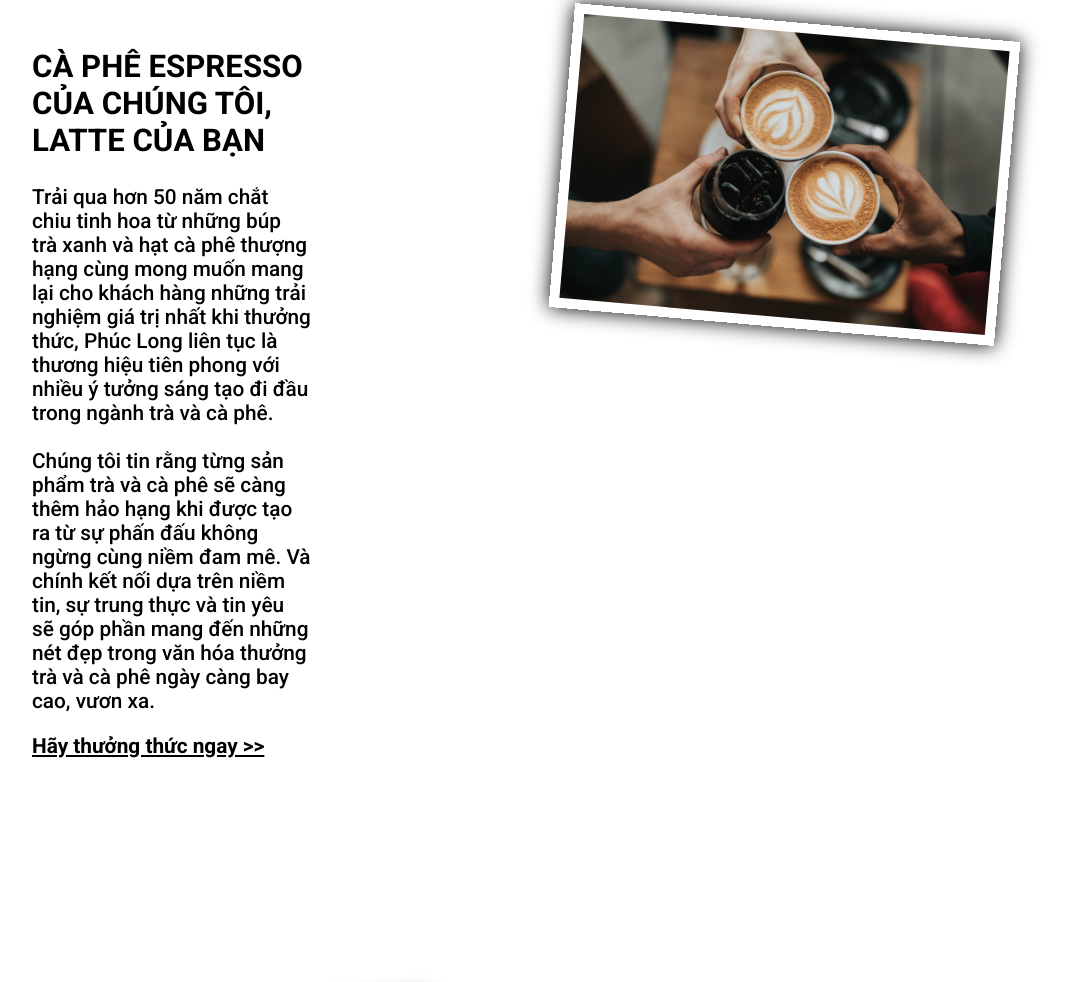
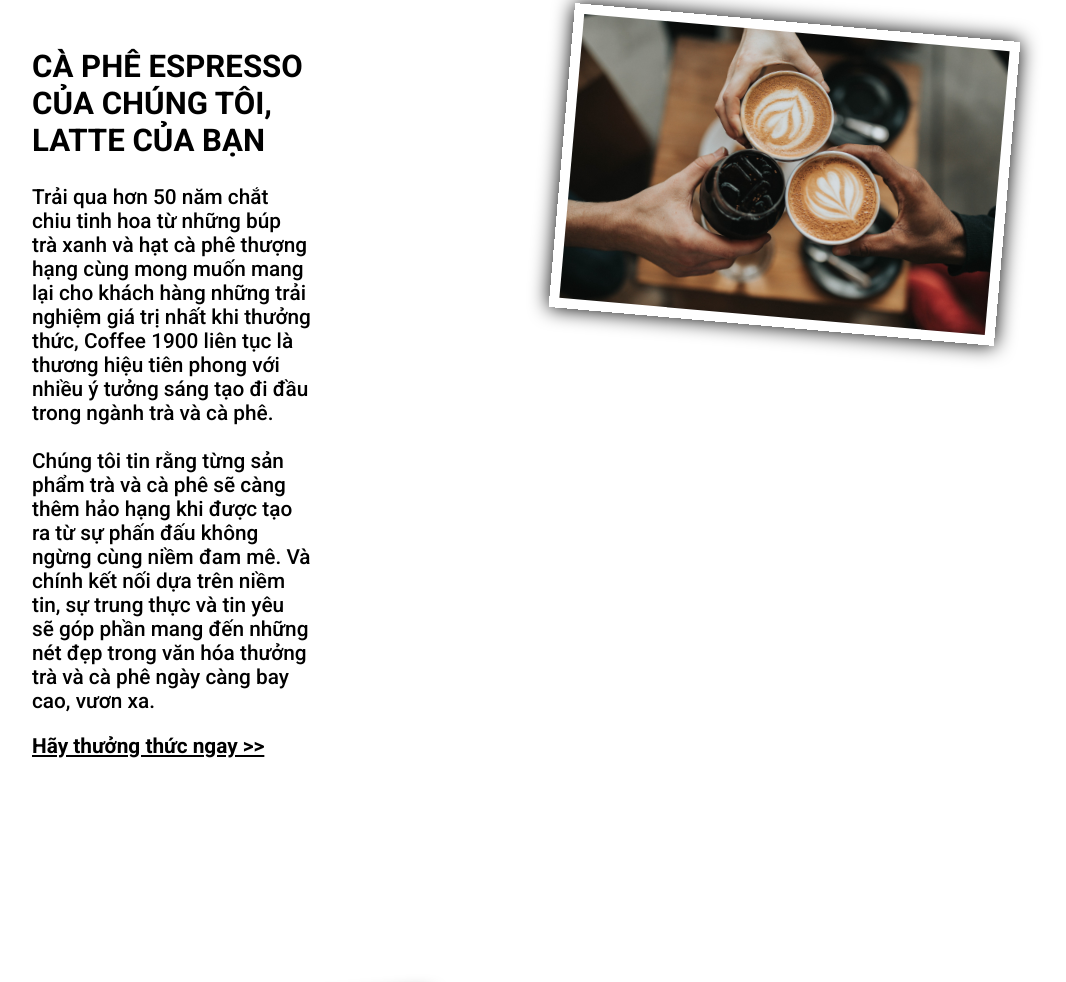
Before and after one commit to fleeforezz/Impresso_Espresso, a plain HTML site: page src/html/index.html in a window 1280 px wide. Shown: the part 1070-2052 px from the top of the page, without its empty margins (96-1162 px from the left). Drawn offline with Linux system fonts and the light colour scheme.

Commit message:
Update index.html

```diff
--- a/src/html/index.html
+++ b/src/html/index.html
@@ -121,7 +121,7 @@
                 <div class="glass-row">
                     <div class="glass-column">
                         <h2>CÀ PHÊ ESPRESSO CỦA CHÚNG TÔI, LATTE CỦA BẠN</h2>
-                        <p>Trải qua hơn 50 năm chắt chiu tinh hoa từ những búp trà xanh và hạt cà phê thượng hạng cùng mong muốn mang lại cho khách hàng những trải nghiệm giá trị nhất khi thưởng thức, Phúc Long liên tục là thương hiệu tiên phong với nhiều ý tưởng sáng tạo đi đầu trong ngành trà và cà phê.<br><br>
+                        <p>Trải qua hơn 50 năm chắt chiu tinh hoa từ những búp trà xanh và hạt cà phê thượng hạng cùng mong muốn mang lại cho khách hàng những trải nghiệm giá trị nhất khi thưởng thức, Coffee 1900 liên tục là thương hiệu tiên phong với nhiều ý tưởng sáng tạo đi đầu trong ngành trà và cà phê.<br><br>
                             Chúng tôi tin rằng từng sản phẩm trà và cà phê sẽ càng thêm hảo hạng khi được tạo ra từ sự phấn đấu không ngừng cùng niềm đam mê. Và chính kết nối dựa trên niềm tin, sự trung thực và tin yêu sẽ góp phần mang đến những nét đẹp trong văn hóa thưởng trà và cà phê ngày càng bay cao, vươn xa.</p>
                         <a href="#">Hãy thưởng thức ngay  >></a>
                     </div>
```
